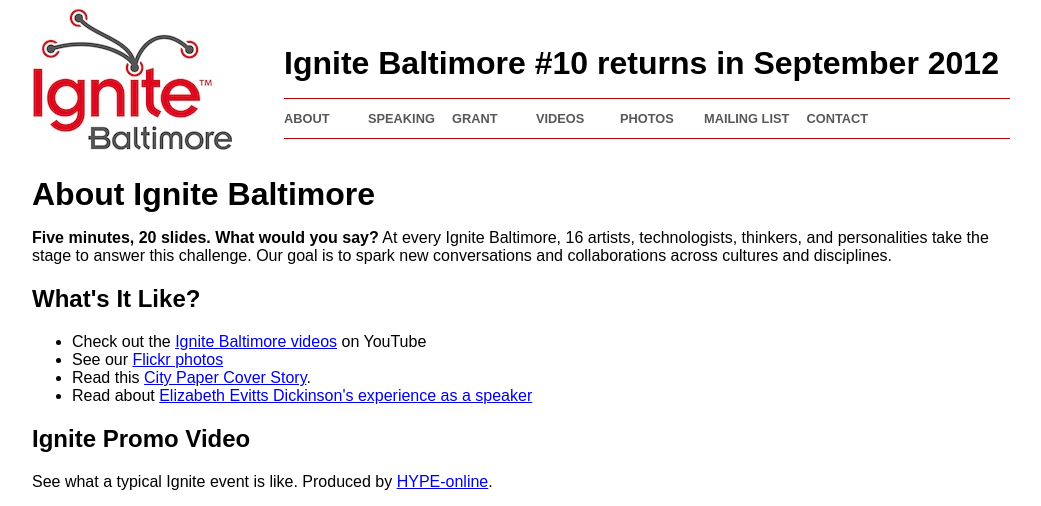
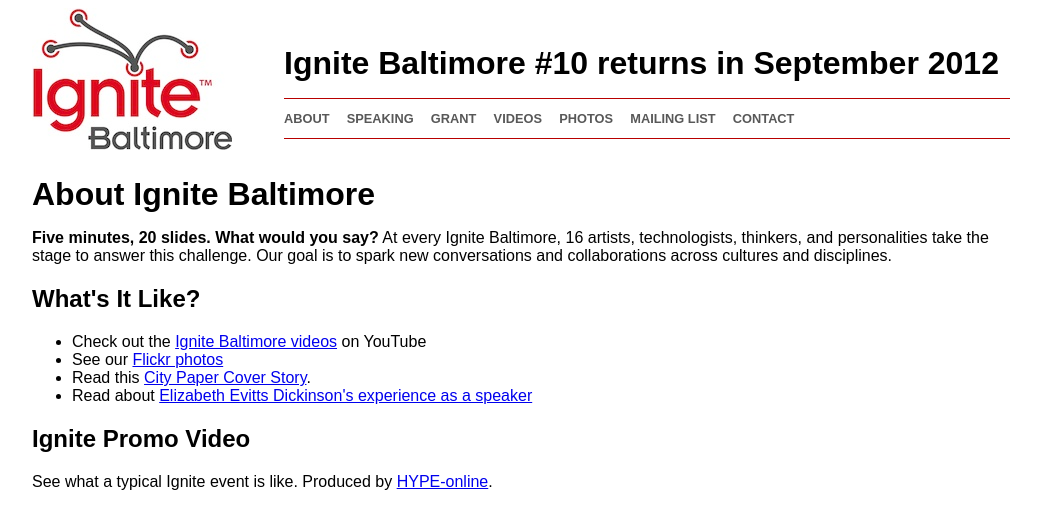
Before and after one commit to ignitebaltimore/ignitebaltimore.github.com, a Jekyll site: the page built from about.html, in a window 1280 px wide. Shown: the top 506 px of the page, without its empty margins (119-1160 px from the left). Built offline with Jekyll 4.4.1, drawn with Linux system fonts in a browser that asks for light colours; grey boxes are pictures that could not be loaded.

Commit message:
make links look better

```diff
--- a/_layouts/default.html
+++ b/_layouts/default.html
@@ -19,15 +19,15 @@
     <div id="header_text" class="col9">
       <h1>Ignite Baltimore #10 returns in September 2012</h1>
       <div id="top_links" class="row">
-        <div class="col1"><a href="about">ABOUT</a></div>
-        <div class="col1"><a href="speaking">SPEAKING</a></div>
-        <div class="col1"><a href="grant">GRANT</a></div>
-        <div class="col1"><a href="http://youtube.com/ignitebaltimore">VIDEOS</a></div>
-        <div class="col1"><a href="http://www.flickr.com/photos/ignitebaltimore/sets/">PHOTOS</a></div>
-        <div class="col3">
+        <div class="col8">
+          <a href="about">ABOUT</a>
+          <a href="speaking">SPEAKING</a>
+          <a href="grant">GRANT</a>
+          <a href="http://youtube.com/ignitebaltimore">VIDEOS</a>
+          <a href="http://www.flickr.com/photos/ignitebaltimore/sets/">PHOTOS</a>
           <a href="mailing_list">MAILING LIST</a>
           <a href="contact">CONTACT</a>
-          </div>
+        </div>
         <div class="row-end">&nbsp;</div>
       </div>
     </div>
```
